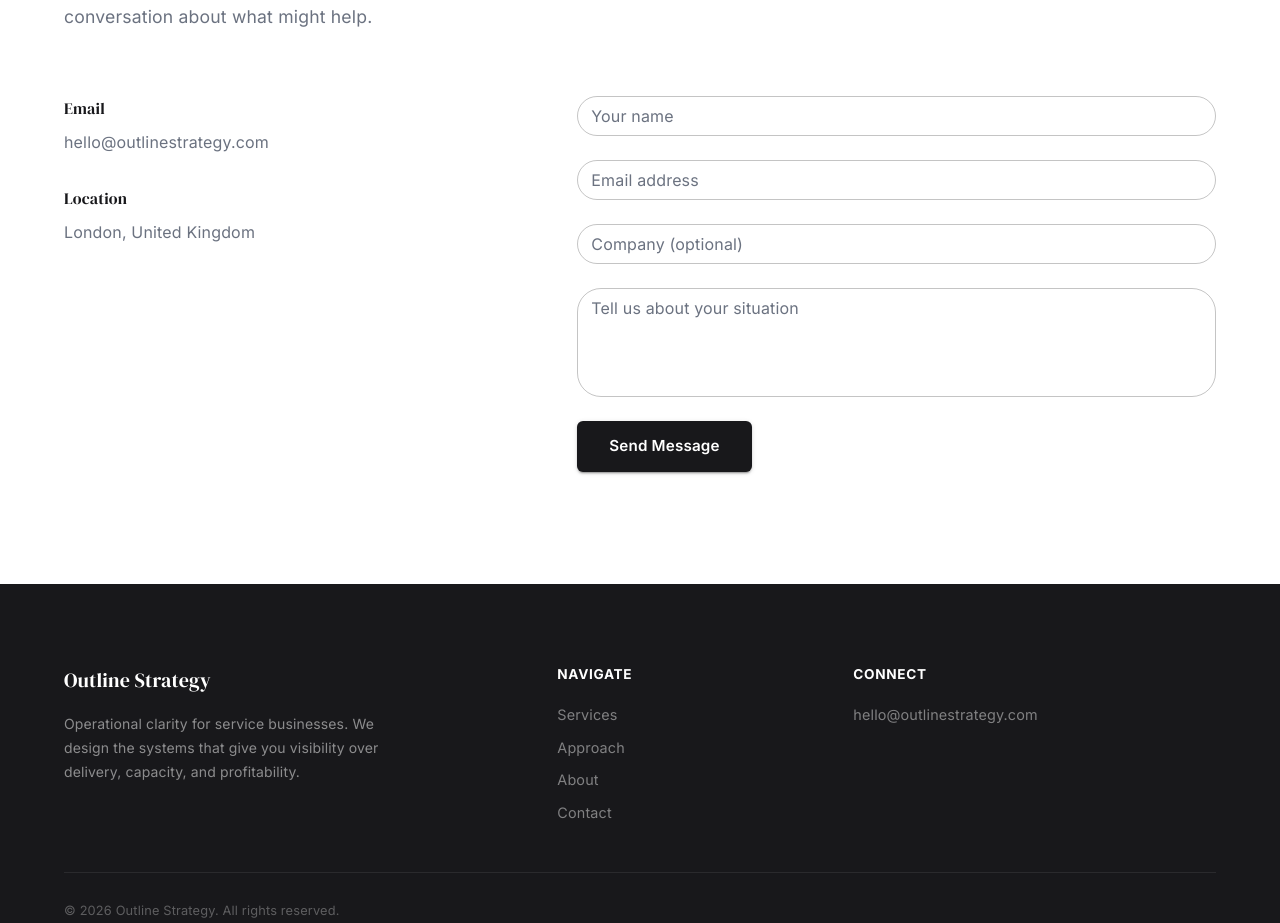
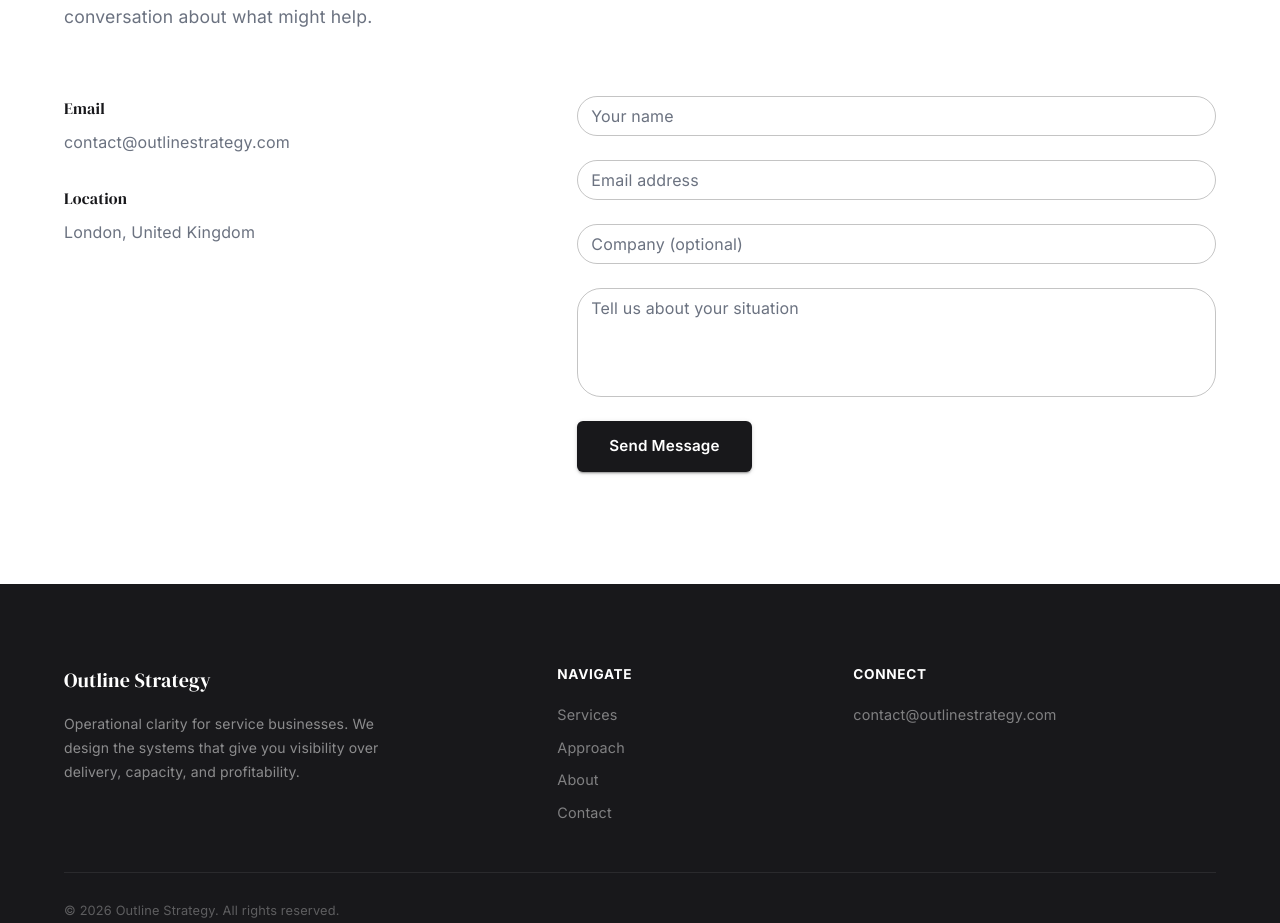
Before and after one commit to Dahuan-Ou/Outline-Strategy, a Next.js app: page /contact in a window 1280 px wide. Shown: the part 303-1226 px from the top of the page. Built offline with nearby package versions, Linux system fonts and the light colour scheme.

Commit message:
updated email addresses in the footer and added a call-to-action section to the homepage.

```diff
--- a/src/components/CTASection.tsx
+++ b/src/components/CTASection.tsx
@@ -226,7 +226,7 @@
                       fontSize: "1rem",
                     }}
                   >
-                    hello@outlinestrategy.com
+                    contact@outlinestrategy.com
                   </Typography>
                 </Box>
                 <Box>
--- a/src/components/Footer.tsx
+++ b/src/components/Footer.tsx
@@ -105,7 +105,7 @@
                 fontSize: "0.9rem",
               }}
             >
-              hello@outlinestrategy.com
+              contact@outlinestrategy.com
             </Typography>
           </Grid>
         </Grid>
```
